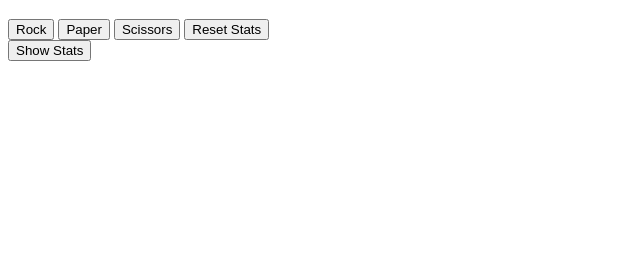
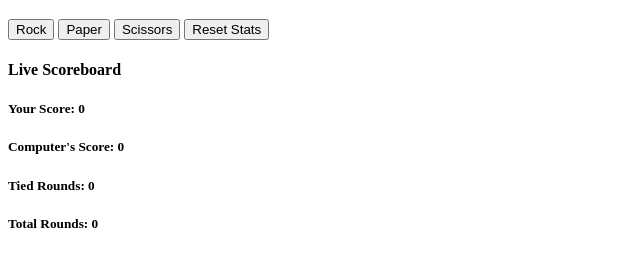
Before and after one commit to Urus-Corsa/Bargainista, a website: page 04-rock-paper-scissors-.html in a window 1280 px wide. Shown: the part 61-328 px from the top of the page, without its empty margins (0-640 px from the left). Drawn offline with Linux system fonts and the light colour scheme.

Commit message:
implemented a live scoreboard displaying each contender's score as well as game stats

```diff
--- a/04-rock-paper-scissors-.html
+++ b/04-rock-paper-scissors-.html
@@ -6,6 +6,7 @@
   <title>Document</title>
 </head>
 <body>
+  <script src="js-scripts/04-rock-paper-scissors.js"></script>
   <h1>
     Let's Play Rock Paper Scissors!!
   </h1>
@@ -14,6 +15,7 @@
     result = `You picked ${player.move}, ${determineWinner()}`;
     console.log(result);
     alert(result);
+    gameStats.displayGameStats();
   ">
     Rock
   </button>
@@ -22,6 +24,7 @@
     result = `You picked ${player.move}, ${determineWinner()}`;
     console.log(result);
     alert(result);
+    gameStats.displayGameStats();
   ">
     Paper
   </button>
@@ -30,6 +33,7 @@
     result = `You picked ${player.move}, ${determineWinner()}`;
     console.log(result);
     alert(result);
+    gameStats.displayGameStats();
   ">
     Scissors
   </button>
@@ -37,20 +41,32 @@
     const resetAlert = gameStats.reset();
     console.log(resetAlert);
     alert(resetAlert);
+    gameStats.displayGameStats();
   ">
     Reset Stats
   </button>
-  <div>
-    <button onclick="
+  <div class="js-game-stats-board">
+    <h4>
+      Live Scoreboard
+    </h4>
+    <h5 class="js-players-score">
+    </h5>
+    <h5 class="js-computers-score">
+    </h5>
+    <h5 class="js-tied-rounds">
+    </h5>
+    <h5 class="js-total-rounds">
+    </h5>
+    <!-- <button onclick="
       const statsAlert = gameStats.show();
       console.log(statsAlert);
       alert(statsAlert);
     ">
-      Show Stats
-    </button>
+    Show Stats
+    </button> -->
+    <script>
+      gameStats.displayGameStats();
+    </script>
   </div>
-  <script src="js-scripts/04-rock-paper-scissors.js">
-    console.log('Refrencing the JS script in js-scripts');
-  </script>
 </body>
 </html>
--- a/js-scripts/04-rock-paper-scissors.js
+++ b/js-scripts/04-rock-paper-scissors.js
@@ -1,22 +1,31 @@
-let player = {
+const player = {
   /*
     upon initilization of player object as well as its 'move' property,
     we set it to //* null == intentionally want it to be empty rather than using 'undefined'
   */
   move: null,
-  score: parseInt(localStorage.getItem('playerScore'), 10) || 0
+  score: parseInt(localStorage.getItem('playerScore'), 10) || 0,
+  displayCurrentScore(){
+    document.querySelector('.js-game-stats-board .js-players-score').innerHTML = `Your Score: ${this.score}`;
+  }
 };
-let computer = {
+const computer = {
   move: null,
-  'score': parseInt(localStorage.getItem('computerScore'), 10) || 0
+  'score': parseInt(localStorage.getItem('computerScore'), 10) || 0,
+  displayCurrentScore(){
+    document.querySelector('.js-game-stats-board .js-computers-score').innerHTML = `Computer's Score: ${this.score}`;
+  }
 };
-let gameStats = {
+const gameStats = {
   ['tiedRounds']: parseInt(localStorage.getItem('ties'), 10) || 0,
-  // when explicitly defining a method, it can also be done using //* shorthand method shortcut
-  // show: function showStats(){
-  show() {
-    const scoreBoard = `-------- SCORE BOARD --------\nYour Score: ${player.score}\nComputer's Score: ${computer.score}\nTied Rounds: ${this.tiedRounds}`;
-    return scoreBoard;
+  // when explicitly defining a method, it can also be done using //* shorthand method shortcut -> display: function  displayGameStats() {} => displayGameStats() {}
+  displayGameStats() {
+    player.displayCurrentScore();
+    computer.displayCurrentScore();
+    document.querySelector('.js-game-stats-board .js-tied-rounds').innerHTML = `Tied Rounds: ${this.tiedRounds}`;
+    document.querySelector('.js-game-stats-board .js-total-rounds').innerHTML = `Total Rounds: ${player.score+computer.score+this.tiedRounds}`;
+    // const scoreboard = `-------- SCOREBOARD --------\nPlayer's Score: ${player.score}\nComputer's Score: ${computer.score}\nTied Rounds: ${this.tiedRounds}`;
+    // return scoreboard;
   },
   reset: function resetGameStats(){ //* functions stored inside of an object == methods
     // reset local storage objects
@@ -93,6 +102,6 @@ function determineWinner(){
   } else {
     result = `An error has occurred in determineWinner()\nPlayer: ${player.move}\nComputer: ${computer.move}`;
   }
-  result += `\n${gameStats.show()}`
+  // result += `\n${gameStats.show()}`
   return result;
 }
```
